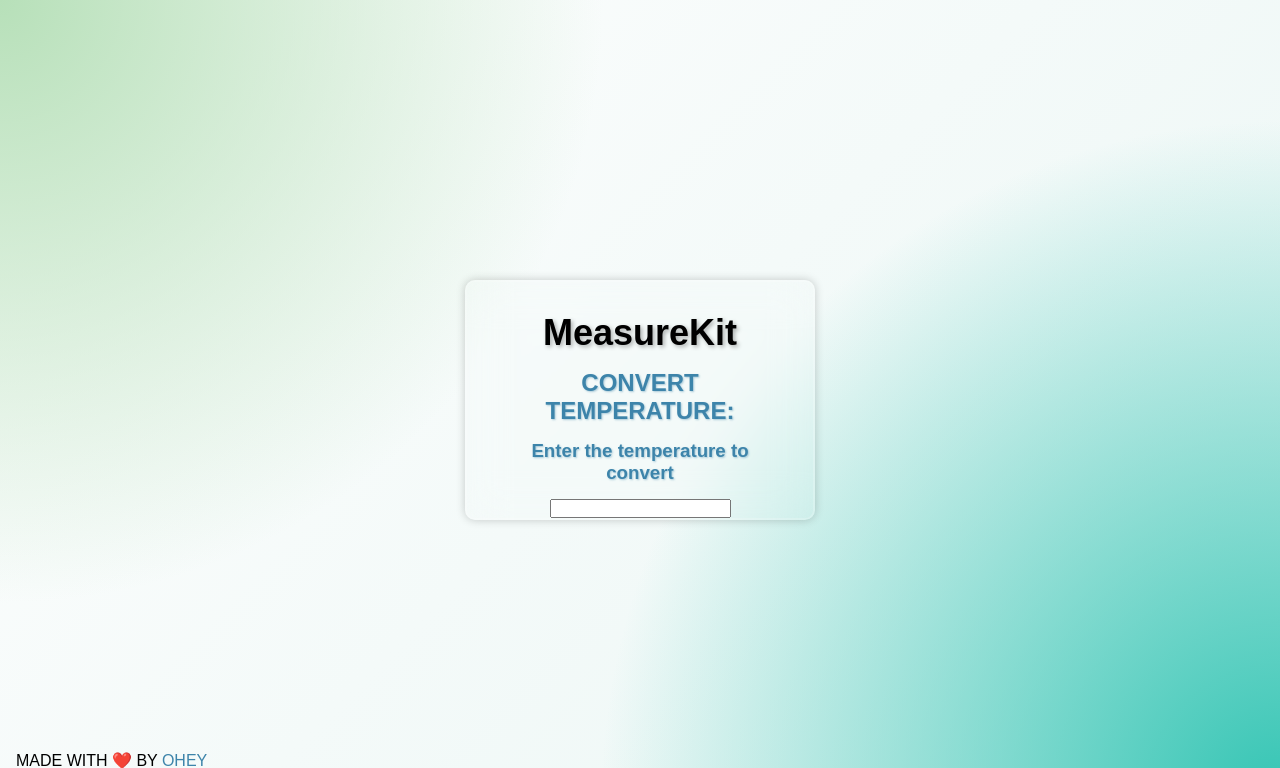
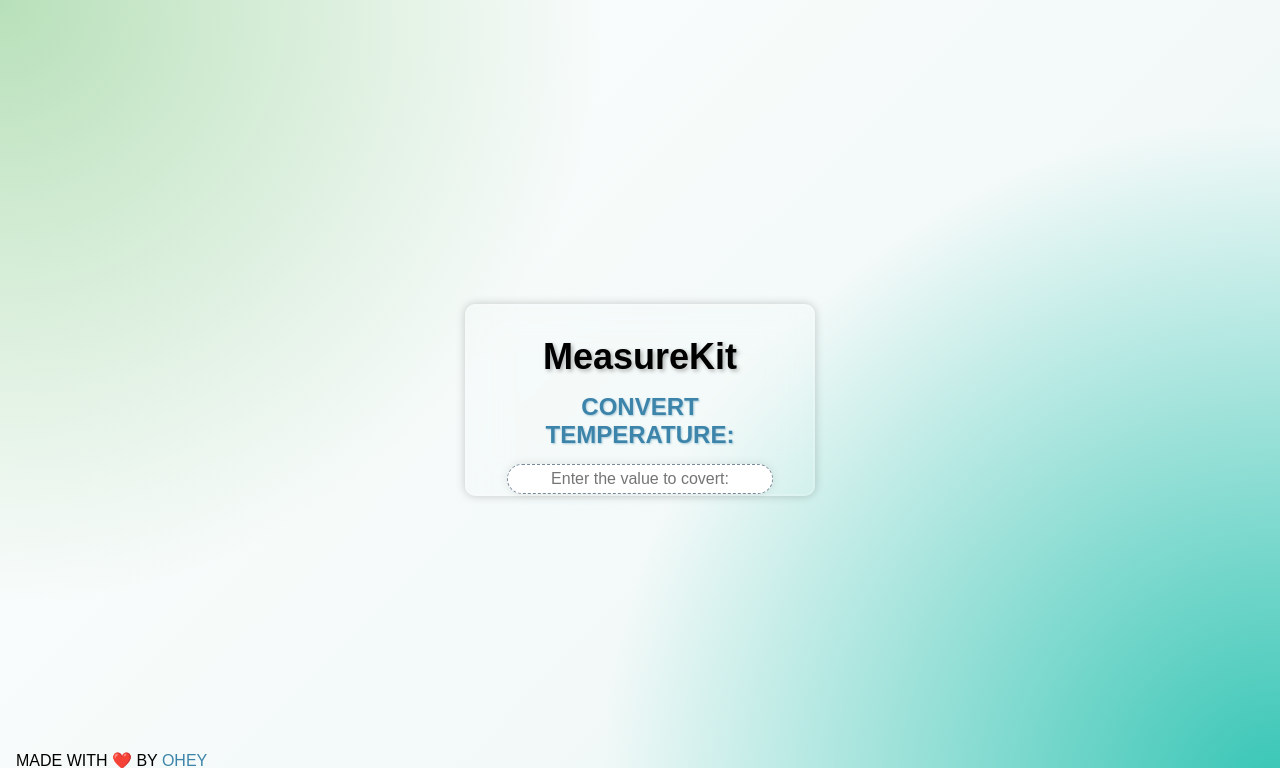
Before and after one commit to oheyek/MeasureKit, a Flask app: page /temperature in a window 1280 px wide. Shown: the top 768 px of the page. Run offline with Flask 3, Linux system fonts and the light colour scheme; some web fonts are replaced.

Commit message:
feat: add number input field

```diff
--- a/static/css/style.css
+++ b/static/css/style.css
@@ -43,7 +43,7 @@ body {
   color: #3d84aa;
   text-shadow: 1px 1px 2px rgba(61, 132, 170, 0.4);
 }
-#main-container h3 {
+#convert-inputs h3 {
   margin-bottom: 15px;
   color: #3d84aa;
   text-shadow: 1px 1px 2px rgba(61, 132, 170, 0.4);
@@ -78,6 +78,25 @@ body {
   transform: scale(0.98);
 }
 
+#convert-inputs input {
+  text-align: center;
+  color: #333;
+  width: 100%;
+  height: 30px;
+  background: #fff;
+  border: 1px dashed lightslategrey;
+  outline: none;
+  border-radius: 40px;
+  font-size: 16px;
+  box-shadow: 0 0 10px rgba(0, 0, 0, 0.1);
+}
+
+input::-webkit-outer-spin-button,
+input::-webkit-inner-spin-button {
+  -webkit-appearance: none;
+  margin: 0;
+}
+
 #credits {
   position: fixed;
   left: 0;
--- a/templates/index.html
+++ b/templates/index.html
@@ -1,4 +1,6 @@
-{% extends "base.html" %} {% block head %} {% endblock %} {% block body %}
+{% extends "base.html" %}
+{% block head %}{% endblock %}
+{% block body %}
     <div id="main-container">
         <h1>MeasureKit</h1>
         <h2>SELECT UNITS CATEGORY:</h2>
--- a/templates/temperature.html
+++ b/templates/temperature.html
@@ -1,12 +1,15 @@
-{% extends "base.html" %} {% block head %} {% endblock %} {% block body %}
-<div id="main-container">
-  <h1>MeasureKit</h1>
-  <h2>CONVERT TEMPERATURE:</h2>
-  <h3>Enter the temperature to convert</h3>
-  <div id="convert-inputs">
-      <div id="temperature-input">
-          <input type="text" name="" id="">
-      </div>
-  </div>
+{% extends "base.html" %}
+{% block head %}{% endblock %}
+{% block body %}
+    <div id="main-container">
+        <h1>MeasureKit</h1>
+        <h2>CONVERT TEMPERATURE:</h2>
+        <div id="convert-inputs">
+            <input type="number"
+                   name="value-to-covert"
+                   id="value-to-covert"
+                   placeholder="Enter the value to covert:">
+        </input>
+    </div>
 </div>
 {% endblock %}
```
Lines whose indentation alone changed are shown as unchanged.
